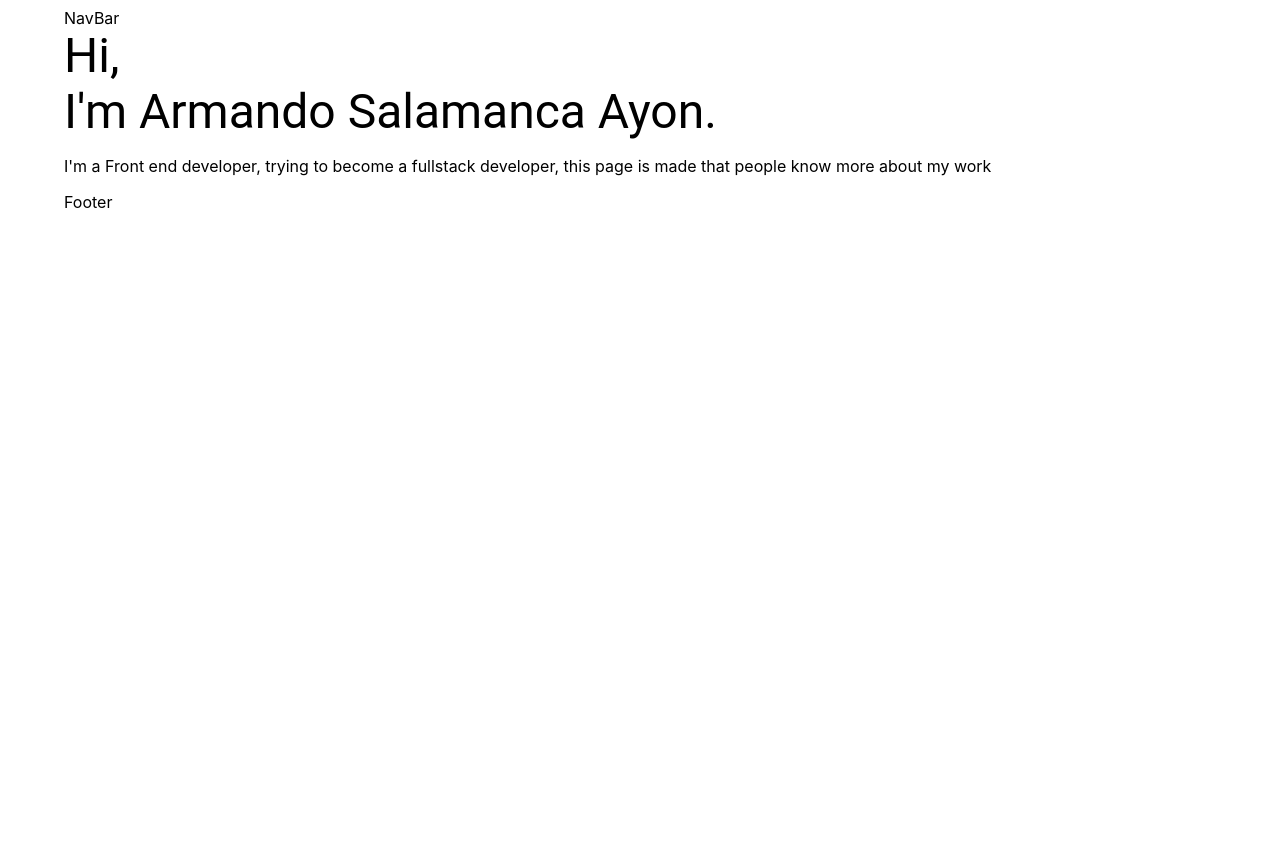
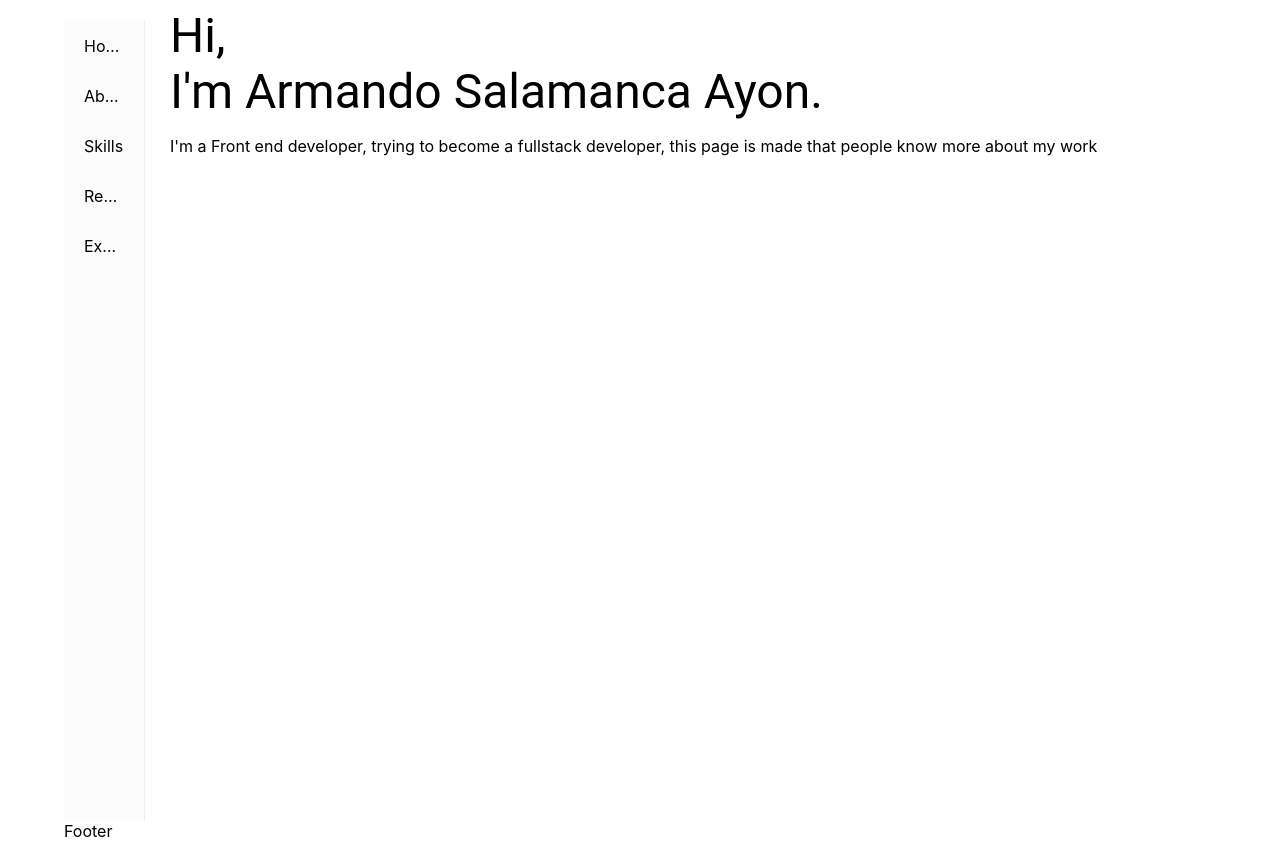
Before and after one commit to armanddevelop/resume-app-ts, a React (Vite) app: page / in a window 1280 px wide. Before the commit the page ends 800 px from the top, so only its background shows below. Built offline with nearby package versions, Linux system fonts and the light colour scheme.

Commit message:
start the funcionality of the sidebar

```diff
--- a/package.json
+++ b/package.json
@@ -12,6 +12,7 @@
   "dependencies": {
     "@emotion/react": "^11.11.1",
     "@emotion/styled": "^11.11.0",
+    "@mui/icons-material": "^5.14.11",
     "@mui/material": "^5.14.9",
     "react": "^18.2.0",
     "react-dom": "^18.2.0",
--- a/src/@types/@types.App.ts
+++ b/src/@types/@types.App.ts
@@ -1,4 +1,4 @@
-interface IRoute {
+export interface IRoute {
   path: string;
   name: string;
   element: JSX.Element;
--- a/src/App.tsx
+++ b/src/App.tsx
@@ -1,3 +1,5 @@
+import { BrowserRouter } from "react-router-dom";
+import { ProSidebarProvider } from "react-pro-sidebar";
 import { MainComponent } from "./Components/MainComponent";
 import { ContextApp } from "./Context/ContextApp";
 import { Home, AboutMe, Skills, Resume, Experience, NoMatch } from "./Pages";
@@ -6,27 +8,27 @@ const App = (): JSX.Element => {
   const routes = [
     {
       path: "/",
-      name: "home",
+      name: "Home",
       element: <Home />,
     },
     {
       path: "/aboutme",
-      name: "about",
+      name: "About",
       element: <AboutMe />,
     },
     {
       path: "/skills",
-      name: "skills",
+      name: "Skills",
       element: <Skills />,
     },
     {
       path: "/resume",
-      name: "resume",
+      name: "Resume",
       element: <Resume />,
     },
     {
       path: "/experience",
-      name: "experience",
+      name: "Experience",
       element: <Experience />,
     },
     {
@@ -44,7 +46,11 @@ const App = (): JSX.Element => {
         },
       }}
     >
-      <MainComponent />
+      <BrowserRouter>
+        <ProSidebarProvider>
+          <MainComponent />
+        </ProSidebarProvider>
+      </BrowserRouter>
     </ContextApp.Provider>
   );
 };
--- a/src/Components/MainComponent.tsx
+++ b/src/Components/MainComponent.tsx
@@ -1,6 +1,6 @@
 import { Container, Box } from "@mui/material";
 import { useContext } from "react";
-import { BrowserRouter as Router, Routes, Route } from "react-router-dom";
+import { Routes, Route } from "react-router-dom";
 import { ContextApp } from "../Context/ContextApp";
 import { ContextTypeApp } from "../@types/@types.App";
 import { NavBar } from "./Navbar/Navbar";
@@ -12,18 +12,16 @@ export const MainComponent = (): JSX.Element => {
   } = useContext(ContextApp) || ({} as ContextTypeApp);
   return (
     <Container maxWidth="lg">
-      <Box>
-        <NavBar />
-        <Router>
+      <Box sx={{ display: "flex", alignItems: "baseline", gap: "25px" }}>
+        <NavBar routes={routes} />
         <Routes>
           {routes.map(({ element, path, name }) => {
             return <Route path={path} element={element} key={name} />;
           })}
         </Routes>
-        </Router>
+      </Box>
       <Box>
         <Footer />
-        </Box>
       </Box>
     </Container>
   );
--- a/src/Components/Navbar/Navbar.tsx
+++ b/src/Components/Navbar/Navbar.tsx
@@ -1,3 +1,49 @@
-export const NavBar = (): JSX.Element => {
-  return <nav>NavBar</nav>;
+import { Sidebar, Menu, MenuItem } from "react-pro-sidebar";
+import { Link } from "react-router-dom";
+import MenuOutlinedIcon from "@mui/icons-material/MenuOutlined";
+import { IRoute } from "../../@types/@types.App";
+import { Box } from "@mui/material";
+import { useEffect, useState } from "react";
+interface INavBarProps {
+  routes: IRoute[];
+}
+export const NavBar = ({ routes }: INavBarProps): JSX.Element => {
+  const [width, setWidth] = useState<number>(0);
+  const [collapse, setCollapse] = useState<boolean>(false);
+  const handleResize = () => {
+    console.log(window.innerWidth);
+    setWidth(window.innerWidth);
+  };
+  useEffect(() => {
+    // window.addEventListener("resize", handleResize);
+    if (width < 500) {
+      setCollapse(true);
+    } else {
+      setCollapse(false);
+    }
+    // return () => window.removeEventListener("resize", handleResize);
+  }, [width]);
+  const button = {
+    [`&.active`]: {
+      backgroundColor: "#13395e",
+      color: "#b6c8d9",
+    },
+  };
+  return (
+    <Box style={{ display: "flex", height: "100vh" }}>
+      <Sidebar transitionDuration={800} collapsed={collapse}>
+        <Menu menuItemStyles={{ button }}>
+          {routes.map(({ name, path }) => {
+            if (path === "*") return null;
+            return (
+              <MenuItem key={name} component={<Link to={path} />}>
+                {" "}
+                {name}{" "}
+              </MenuItem>
+            );
+          })}
+        </Menu>
+      </Sidebar>
+    </Box>
+  );
 };
```
Also changed, not shown: 1 other file (tests, documents, lock files or other folders). Lines whose indentation alone changed are shown as unchanged.
